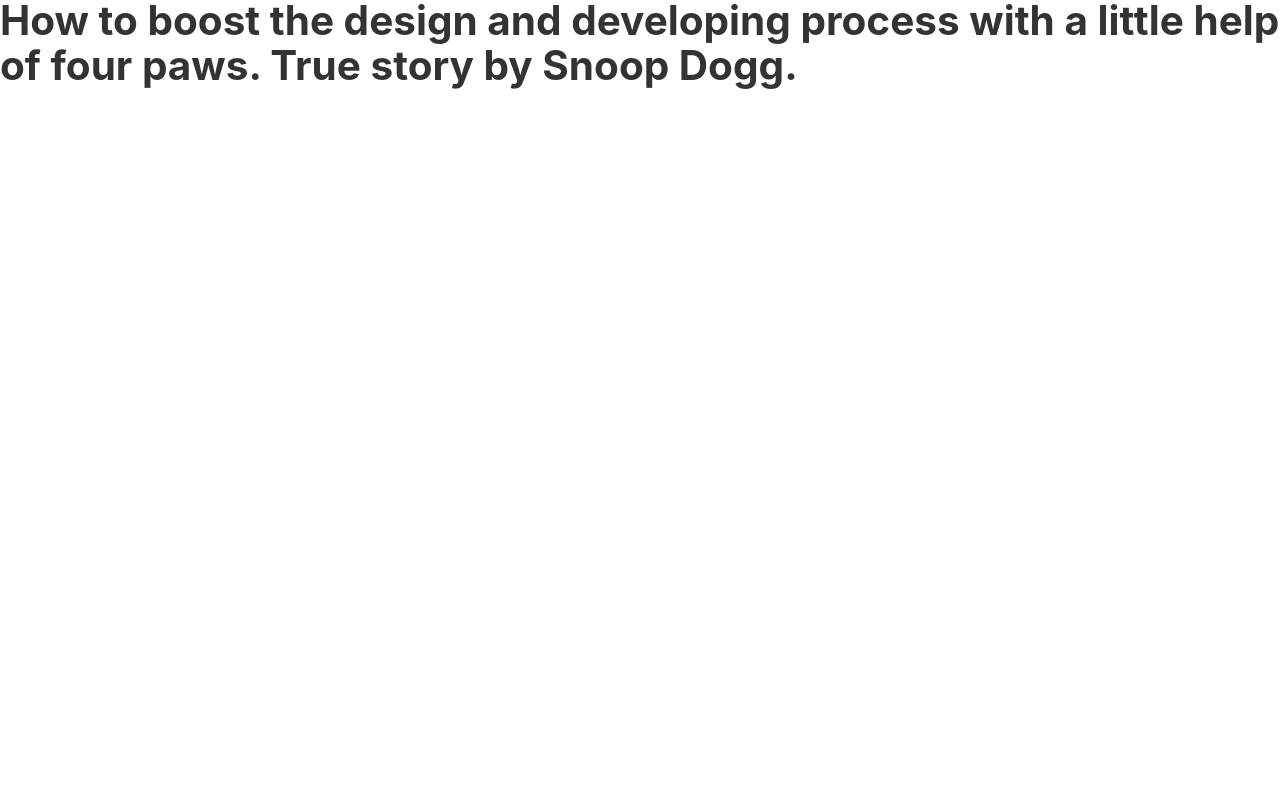
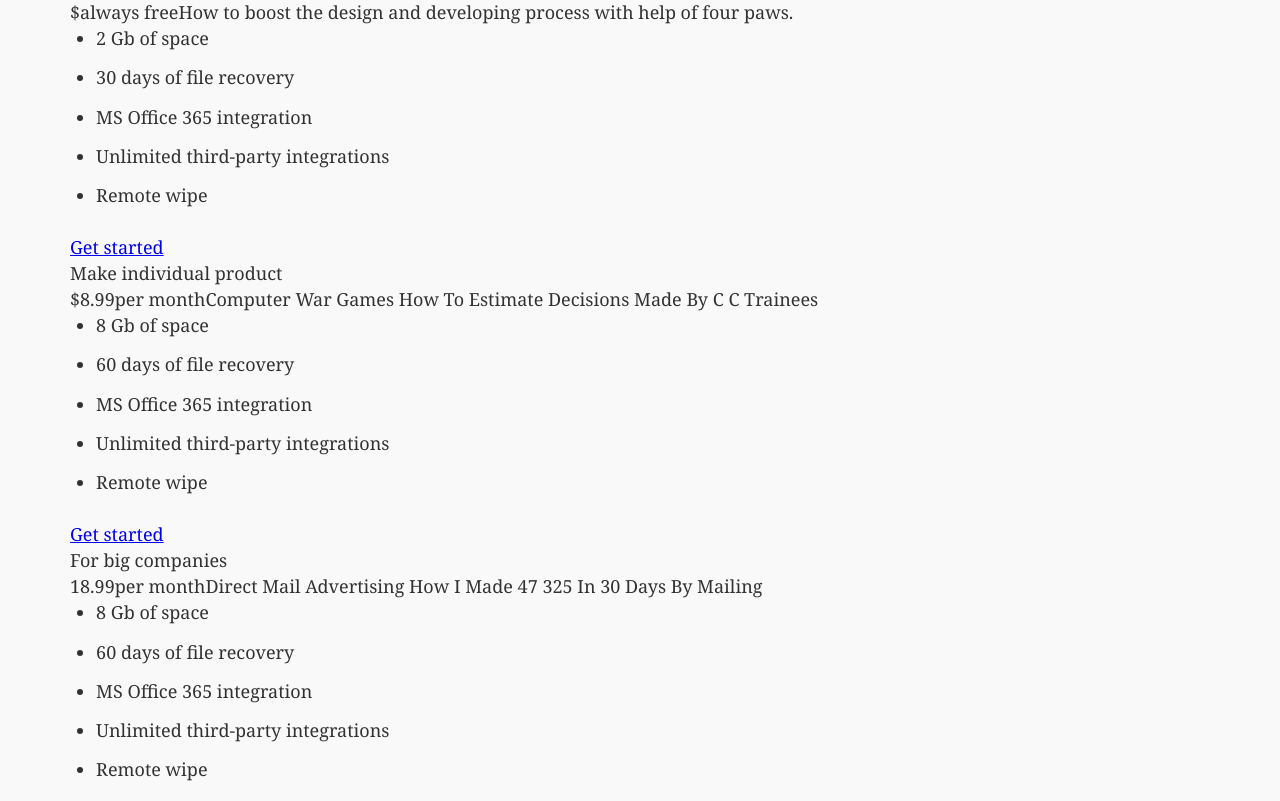
Before and after one commit to hecsanchez/gatsby-landing, a Gatsby site: page / in a window 1280 px wide. Shown: the part 724-1525 px from the top of the page. Before the commit the page ends 838 px from the top, so only its background shows below. Built offline with nearby package versions, Linux system fonts and the light colour scheme; Gatsby itself is replaced by a stand-in of ours.

Commit message:
Completes layout for main content

```diff
--- a/src/components/carousel/carousel.js
+++ b/src/components/carousel/carousel.js
@@ -1,4 +1,3 @@
-import { Link } from 'gatsby'
 import PropTypes from 'prop-types'
 import React from 'react'
 import './carousel.scss'
--- a/src/components/pricingTable/pricingTable.js
+++ b/src/components/pricingTable/pricingTable.js
@@ -1,9 +1,41 @@
 import PropTypes from 'prop-types'
 import React from 'react'
+import { Link } from 'gatsby'
 import './pricingTable.scss'
+import { features } from '../../constants'
 
-const PricingTable = () => (
-  <div>
+const PricingTable = ({ plans }) => (
+  <div className="pricing-table">
+    {
+      plans.map((plan) => (
+        <div className={`plan ${plan.featured ? 'plan--featured' : ''}`}>
+          <div class="plan-section">
+            <span className="plan__title">{ plan.title }</span>
+            <span className="plan__description">{ plan.description }</span>
+          </div>
+          <div class="plan-section">
+            <span className="plan__price">{ plan.price }</span>
+            <span className="plan__priceDescription">{ plan.priceDescription }</span>
+            <span className="plan__promoText">{ plan.promoText }</span>
+          </div>
+          <div class="plan-section plan-section--last">
+            <ul>
+              {
+                plan.features.included.map((feature) => (
+                  <li class="feature feature--included">{ features[feature] }</li>
+                ))
+              }
+              {
+                plan.features.notIncluded.map((feature) => (
+                  <li class="feature feature--notIncluded">{ features[feature] }</li>
+                ))
+              }
+            </ul>
+            <Link className={`btn ${plan.featured ? 'btn--hightlighted' : 'btn--default'}`} to={plan.link}>Get started</Link>
+          </div>
+        </div>
+      ))
+    }
   </div>
 )
 
--- /dev/null
+++ b/src/constants/index.js
@@ -0,0 +1,60 @@
+export const menu = [
+  { text: 'Features', link: '/features' },
+  { text: 'Pricing', link: '/pricing' },
+  { text: 'Learn more', link: '/learn-more' },
+  { text: 'Contact sales', link: '/contact' },
+]
+
+export const plans = [
+  {
+    name: 'Basic',
+    description: 'For a taste of our product',
+    price: '$',
+    priceDescription: 'always free',
+    promoText: 'How to boost the design and developing process with help of four paws.',
+    features: {
+      included: [0, 3, 6],
+      notIncluded: [7, 8]
+    },
+    featured: false,
+    link: '/'
+  },
+  {
+    name: 'Professional',
+    description: 'Make individual product',
+    price: '$8.99',
+    priceDescription: 'per month',
+    promoText: 'Computer War Games How To Estimate Decisions Made By C C Trainees',
+    features: {
+      included: [1, 4, 6, 7],
+      notIncluded: [8]
+    },
+    featured: false,
+    link: '/'
+  },
+  {
+    name: 'BUSINESS',
+    description: 'For big companies',
+    price: '18.99',
+    priceDescription: 'per month',
+    promoText: 'Direct Mail Advertising How I Made 47 325 In 30 Days By Mailing',
+    features: {
+      included: [1, 4, 6, 7, 8],
+      notIncluded: []
+    },
+    featured: true,
+    link: '/'
+  }
+]
+
+export const features = [
+  '2 Gb of space',
+  '8 Gb of space',
+  '30 Gb of space',
+  '30 days of file recovery',
+  '60 days of file recovery',
+  '90 days of file recovery',
+  'MS Office 365 integration',
+  'Unlimited third-party integrations',
+  'Remote wipe'
+]
--- a/src/containers/layout/layout.js
+++ b/src/containers/layout/layout.js
@@ -5,14 +5,8 @@
 
 import Header from '../../components/header/header'
 import Footer from '../../components/footer/footer'
+import { menu } from '../../constants'
 import './layout.scss'
-
-const menu = [
-  { text: 'Features', link: '/features' },
-  { text: 'Pricing', link: '/pricing' },
-  { text: 'Learn more', link: '/learn-more' },
-  { text: 'Contact sales', link: '/contact' },
-]
 
 const Layout = ({ children }) => (
   <StaticQuery
--- a/src/containers/section/Section.js
+++ b/src/containers/section/Section.js
@@ -2,11 +2,13 @@
 import React from 'react'
 import './section.scss'
 
-const Section = ({ title, subtitle, children }) => (
-  <div>
-    <h1>{ title }</h1>
-    <h1>{ subtitle }</h1>
-    { children }
+const Section = ({ title, subtitle, background, color, type, children }) => (
+  <div className="section" style={{background: background}}>
+    <div className={type === 'default' ? 'wrapper' : 'wrapper--fluid'}>
+      <h1>{ title }</h1>
+      <h1>{ subtitle }</h1>
+      { children }
+    </div>
   </div>
 )
 
```
